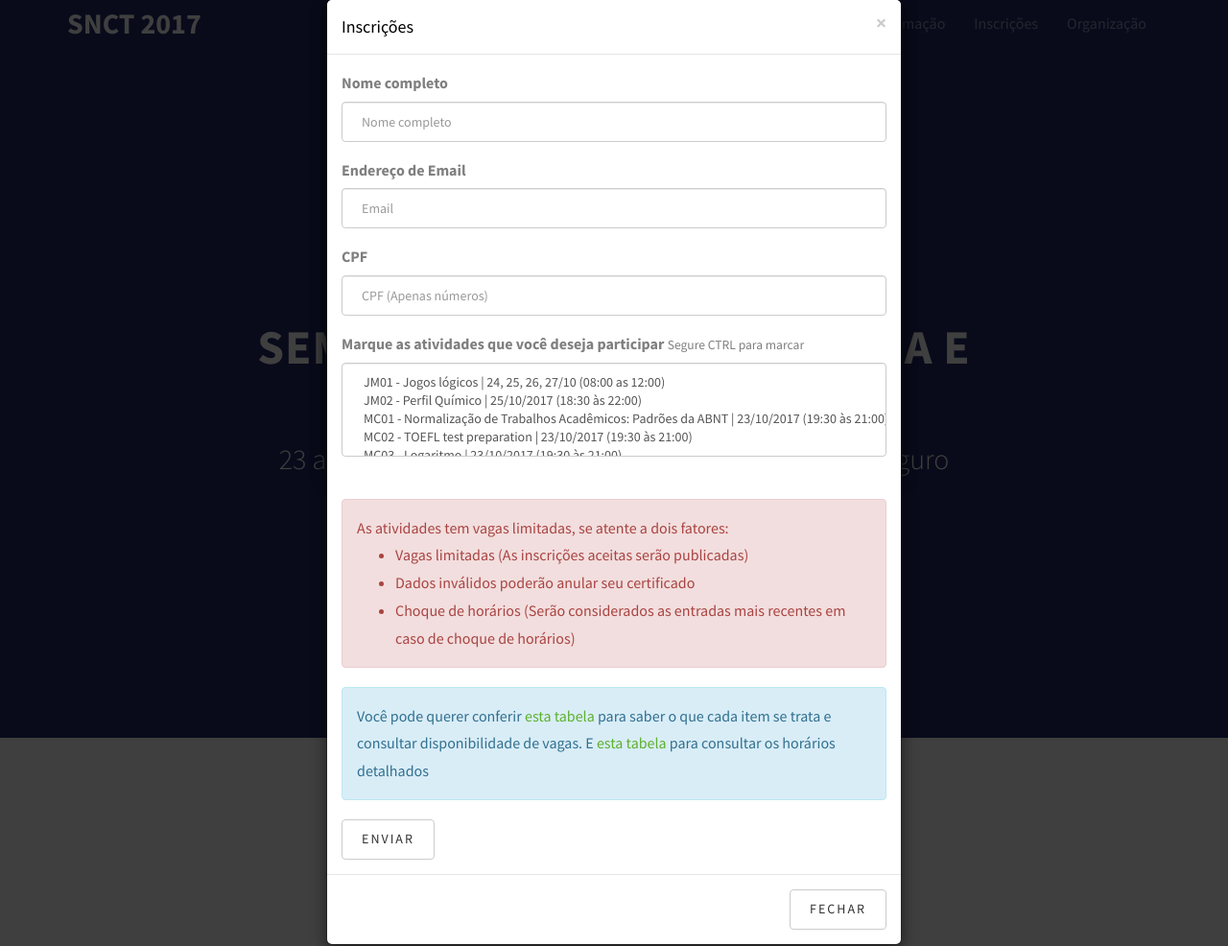
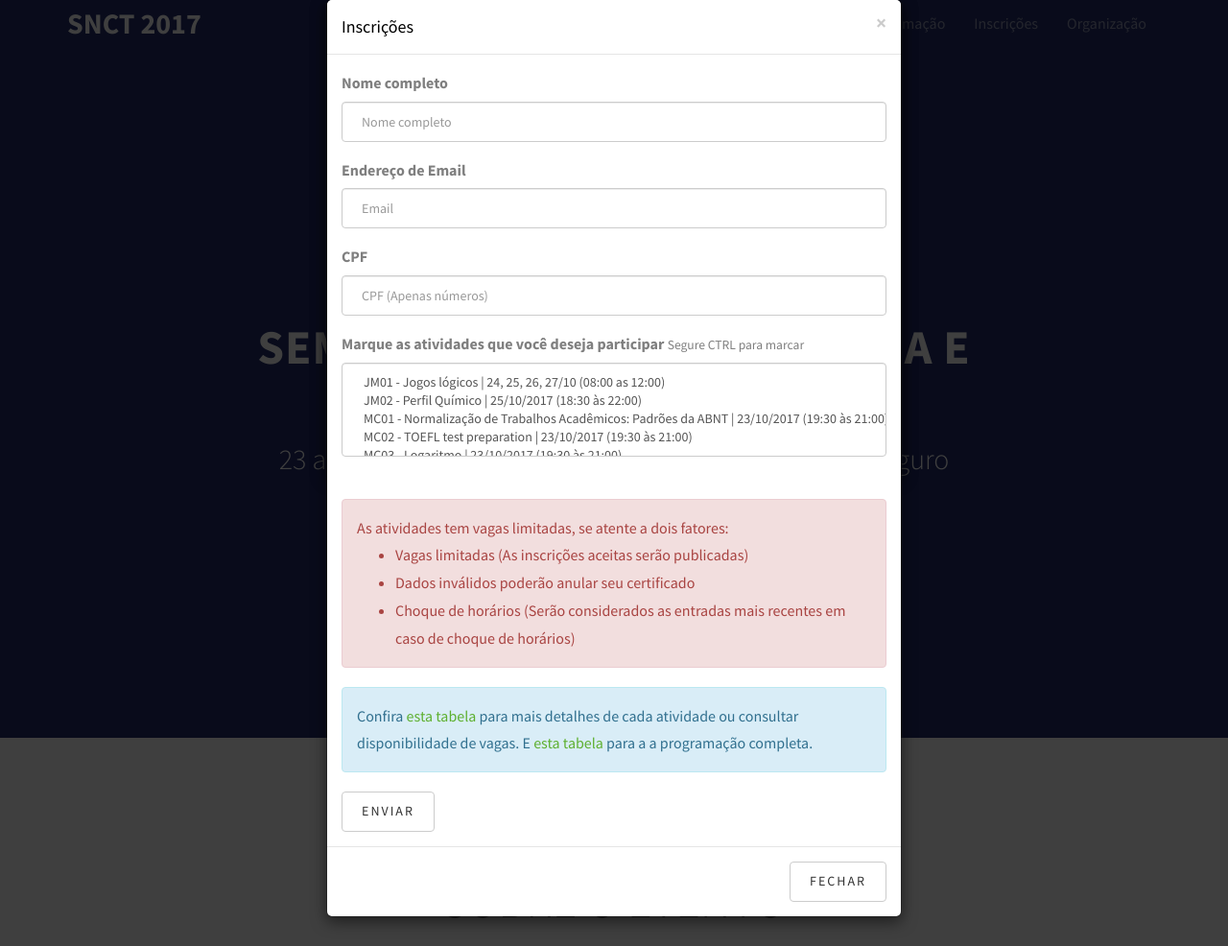
Before and after one commit to guiscaranse/snct2017, a Flask app: page / in a window 1280 px wide, after a click on "INSCREVA-SE". Shown: the part 31-1017 px from the top of the page at 96% size. Run offline with Flask 2, Linux system fonts and the light colour scheme; some libraries are stand-ins or nearby versions; some web fonts are replaced.

Commit message:
Alterado texto do modal

```diff
--- a/app/templates/modals.html
+++ b/app/templates/modals.html
@@ -86,7 +86,7 @@
               <li>Choque de horários (Serão considerados as entradas mais recentes em caso de choque de horários)</li>
             </ul>
           </div>
-          <div class="alert alert-info" role="alert">Você pode querer conferir <a href="https://drive.google.com/open?id=0B9O50TW-UmDPZnBTbVpKNGNqWEoxby1CSG1YR2l0RUhSR0Zj" target="_blank">esta tabela</a> para saber o que cada item se trata e consultar disponibilidade de vagas. E <a href="https://drive.google.com/file/d/0B9O50TW-UmDPY2NVYllvcUoxeXhJcVpfaWI5UDZ4bjFLOGJv/view?usp=sharing" target="_blank">esta tabela</a> para consultar os horários detalhados</div>
+          <div class="alert alert-info" role="alert">Confira <a href="https://drive.google.com/open?id=0B9O50TW-UmDPZnBTbVpKNGNqWEoxby1CSG1YR2l0RUhSR0Zj" target="_blank">esta tabela</a> para mais detalhes de cada atividade ou consultar disponibilidade de vagas. E <a href="https://drive.google.com/file/d/0B9O50TW-UmDPY2NVYllvcUoxeXhJcVpfaWI5UDZ4bjFLOGJv/view?usp=sharing" target="_blank">esta tabela</a> para a a programação completa.</div>
           <button type="submit" class="btn btn-default">Enviar</button>
         </form>
       </div>
```
